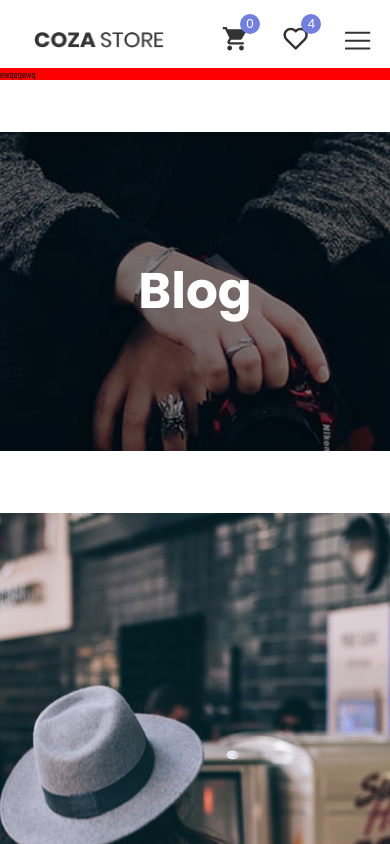
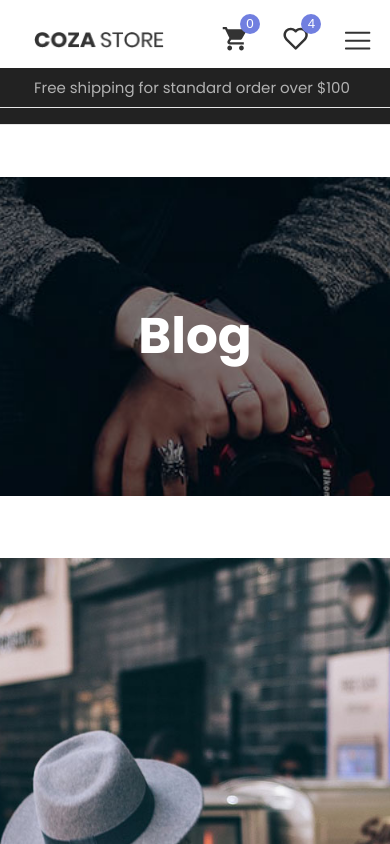
Before and after one commit to Cireka/Cosa-Store-Project, a Next.js app: page /Blog in a window 390 px wide. Both pictures are taken after a click on the button 349 px from the left and 40 px from the top of the page. Shown: the top 844 px of the page. Built offline with nearby package versions, Linux system fonts and the light colour scheme; a web font is replaced by a local one.

Commit message:
Minor Responsive Tweaks For Future Commits

```diff
--- a/Components/Featured/Featured.module.css
+++ b/Components/Featured/Featured.module.css
@@ -1,7 +1,7 @@
 .featuredSection {
   max-width: 130rem;
   margin: 0 auto;
-  margin-top: 82rem;
+  margin-top: 92rem;
   margin-bottom: 20rem;
 }
 
--- a/Components/Navigation/NavBar.js
+++ b/Components/Navigation/NavBar.js
@@ -127,11 +127,9 @@ const NavBar = () => {
             </div>
           </nav>
         </div>
-
         <AnimatePresence>
           {burgerMenuOpen && (
             <motion.div
-              className={style.filtetDropDownParrent}
               initial={{ height: 0, opacity: 1, marginBottom: 0 }}
               animate={{ height: "auto", opacity: 1, marginBottom: 52 }}
               exit={{
@@ -142,7 +140,14 @@ const NavBar = () => {
               }}
               transition={{ duration: 0.5 }}
             >
-              <div className={style.test}>ewqeqewq</div>
+              <div className={style.MobileNav}>
+                <div className={style.MobileNavContainer}>
+                  <div className={style.AdditionalLinksParrent}>
+                    <h2>Free shipping for standard order over $100</h2>
+                  </div>
+                </div>
+              </div>
+              <div className={style.MobileNav}></div>
             </motion.div>
           )}
         </AnimatePresence>
--- a/Components/Navigation/NavBar.module.css
+++ b/Components/Navigation/NavBar.module.css
@@ -133,9 +133,28 @@
   margin-top: 2.2rem;
   z-index: 10;
 }
-.test {
-  background-color: red;
+.MobileNav {
+  width: 100vw;
+  background-color: #222;
+  color: #b2b2b2;
+  gap: 2.8rem;
+  padding: 0.8rem 3.4rem;
+  border-bottom: 1px solid #e6e6e6;
 }
+.MobileNavContainer {
+  max-width: 90rem;
+  margin: 0 auto !important;
+  display: flex;
+  flex-direction: column;
+  justify-content: space-between;
+  align-items: flex-start;
+}
+
+.AdditionalLinksParrent > h2 {
+  font-family: "Poppins", sans-serif;
+  font-weight: 400;
+}
+
 @keyframes myAnim2 {
   0% {
     opacity: 0;
@@ -200,6 +219,7 @@
   border: 1px solid black;
   z-index: 100;
 }
+
 /* RESPONSIVE */
 
 @media (max-width: 1430px) {
@@ -239,8 +259,11 @@
     padding: 1.2rem;
   }
   .SectionNav {
-    max-width: 900;
     margin: 0 auto;
+  }
+  .StickyNavParrent {
+    position: static;
+    border: none;
   }
 }
 /* @media (max-width: 980px) {
```
